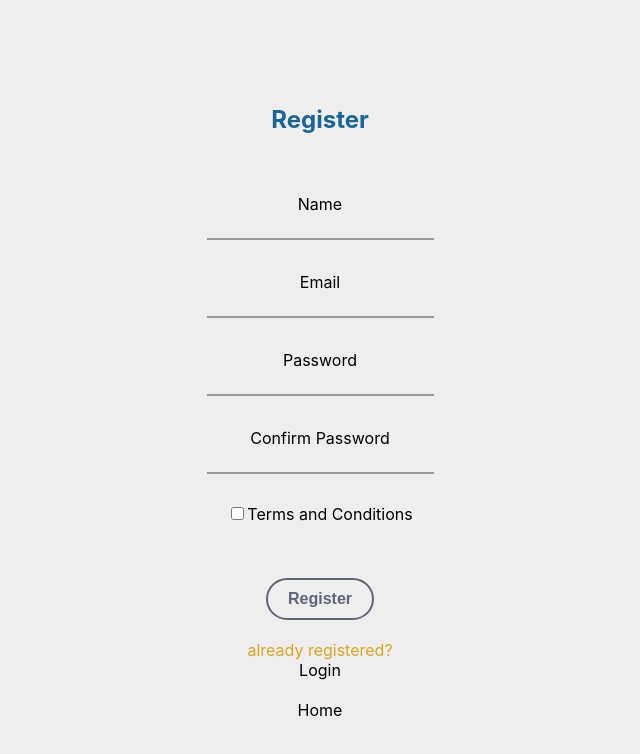
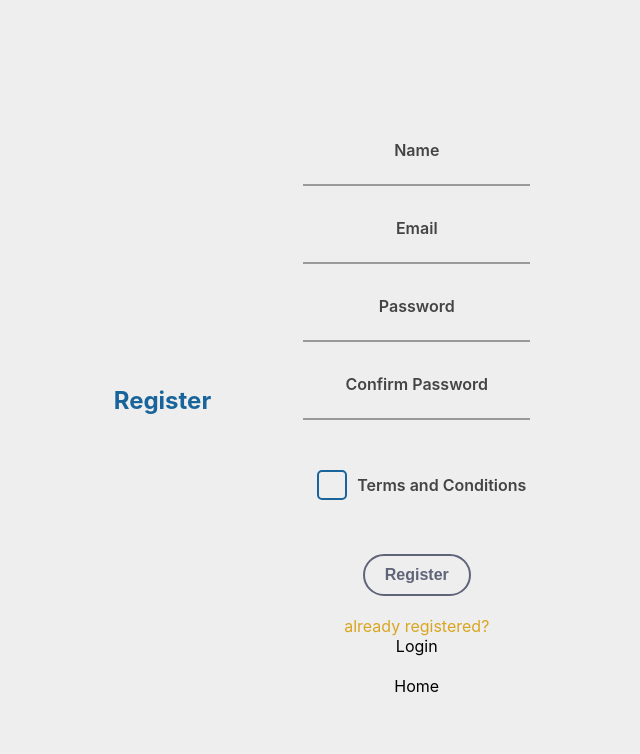
Before and after one commit to chingu-voyages/v8-geckos-team-06, a React (Create React App) app: page /register in a window 1280 px wide. Shown: the top 754 px of the page, without its empty margins (320-960 px from the left). Built offline with nearby package versions, Linux system fonts and the light colour scheme.

Commit message:
tos layout done

```diff
--- a/src/components/Login/Login.css
+++ b/src/components/Login/Login.css
@@ -30,6 +30,11 @@
   margin: 1em;
   display: flex;
   flex-direction: column;
+}
+
+.login-input-container label {
+  font-weight: 600;
+  color: #444;
 }
 
 .login-form-input {
@@ -138,6 +143,10 @@
     flex-direction: row;
   }
 
+  .signin-title {
+    margin-right: 2em;
+  }
+
   .sign_in {
     margin-bottom: 0;
   }
--- a/src/components/register/Register.css
+++ b/src/components/register/Register.css
@@ -12,8 +12,9 @@
   flex-direction: column;
   align-items: center;
   border: none;
-  padding: 20px;
-  margin-bottom: 1em;
+  padding-top: 20px;
+  /* margin-bottom: 1em; */
+  color: #444;
 }
 
 .register-title {
@@ -31,6 +32,9 @@
   flex-direction: column;
 }
 
+.input-container label, .tos-container label {
+  font-weight: 600;
+}
 
 .form-input {
   display: flex;
@@ -107,12 +111,13 @@
   -ms-appearance: none;
   -o-appearance: none;
   appearance: none;
-  position: relative;
+  /* position: relative; */
   left: 0;
   bottom: 0;
   right: 0;
   width: 30px;
   height: 30px;
+  margin: 10px;
   background: var(--bgcolor);
   border: 2px solid var(--blue);
   border-radius: 5px;
@@ -194,8 +199,12 @@
 /* Media Queries */
 
 @media (min-width: 500px) {
-  .Signin {
+  .Register {
     flex-direction: row;
+  }
+
+  .register-title {
+    margin-right: 3em;
   }
 
   .register-form {
@@ -220,11 +229,13 @@
   }
 
   .tos-container {
-    display: block;
+    /* display: block; */
+    flex-direction: row;
   }
 
   .tos {
     top: 13.33333px;
+    order: -1;
   }
 }
 
--- a/src/components/register/RegisterForm.js
+++ b/src/components/register/RegisterForm.js
@@ -17,8 +17,8 @@ const renderField = ({ input, label, type, meta: { touched, error } }) => (
 )
 
 const Checkbox = ({ input, meta: { touched, error} }) => (
-		<div style={{border: touched && error ? "1px solid darkred" : "none", borderRadius: '10px', padding:'4px'}}>
-			<input type="checkbox" {...input} />
+		<div className="tos-container" style={{border: touched && error ? "1px solid darkred" : "none", borderRadius: '10px', padding:'4px'}}>
+			<input className="tos" type="checkbox" {...input} />
 			<label>Terms and Conditions</label>
 			{touched && error ? <p style={{ color: touched && error ? 'darkred' : 'transparent'}}>{error}</p> : null}
 		</div>
@@ -64,14 +64,14 @@ submitSucceeded ? (
           <button type="submit" disabled={ pristine  || submitting } className={ pristine ? `register-btn btn-disabled` : `register-btn`}>Register</button>
         </form>
         <br></br>
-        <div>
+        <div className="form-links">
           <label htmlFor="Link" style={{color:'goldenrod'}}>already registered?</label>
           <br></br>
           <Link to='/login' className="form-link">Login</Link>
         </div>
         <br></br>
         <div className="form-links">
-          <Link className="form-link" to="/">Home</Link>
+          <Link to="/" className="form-link">Home</Link>
         </div>
       </div>
 	)
```
